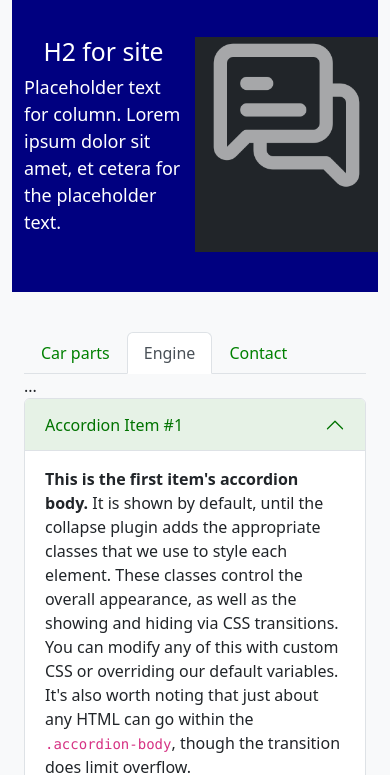
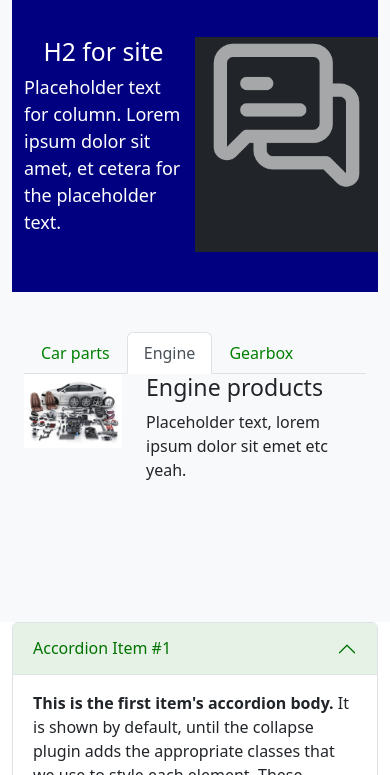
Before and after one commit to ckb4b/ckb4b.github.io, a website: page index.html in a window 390 px wide. Both pictures are taken after a click on the tab "Engine". Shown: the part 730-1505 px from the top of the page. Drawn offline with Linux system fonts and the light colour scheme.

Commit message:
Added extra tab content
Added content for engine and gearbox tabs

```diff
--- a/index.html
+++ b/index.html
@@ -110,29 +110,51 @@
   <div class="col-12">
     <ul class="nav nav-tabs" id="myTab" role="tablist">
       <li class="nav-item" role="presentation">
-        <button class="nav-link active" id="carparts-tab" data-bs-toggle="tab" data-bs-target="#carparts" type="button" role="tab" aria-controls="home" aria-selected="true">Car parts</button>
+        <button class="nav-link active" id="carparts-tab" data-bs-toggle="tab" data-bs-target="#carparts" type="button" role="tab" aria-controls="carparts" aria-selected="true">Car parts</button>
       </li>
       <li class="nav-item" role="presentation">
-        <button class="nav-link" id="profile-tab" data-bs-toggle="tab" data-bs-target="#profile" type="button" role="tab" aria-controls="profile" aria-selected="false">Engine</button>
+        <button class="nav-link" id="engine-tab" data-bs-toggle="tab" data-bs-target="#engine" type="button" role="tab" aria-controls="engine" aria-selected="false">Engine</button>
       </li>
       <li class="nav-item" role="presentation">
-        <button class="nav-link" id="contact-tab" data-bs-toggle="tab" data-bs-target="#contact" type="button" role="tab" aria-controls="contact" aria-selected="false">Contact</button>
+        <button class="nav-link" id="gearbox-tab" data-bs-toggle="tab" data-bs-target="#gearbox" type="button" role="tab" aria-controls="gearbox" aria-selected="false">Gearbox</button>
       </li>
     </ul>
     <div class="tab-content" id="myTabContent">
       <div class="tab-pane fade show active" id="carparts" role="tabpanel" aria-labelledby="home-tab">
         <div class="row">
           <div class="col-4">
-          <img src="../images/car-parts.jpg">
+          <img src="../images/car-parts.jpg" style="width: 100%;">
           </div>
           <div class="col-8">
-            <h3>Hero product</h3>
+            <h3>Car parts products</h3>
             <p>Placeholder text, lorem ipsum dolor sit emet etc yeah.</p>
           </div>
         </div>
       </div>
-      <div class="tab-pane fade" id="profile" role="tabpanel" aria-labelledby="profile-tab">...</div>
-      <div class="tab-pane fade" id="contact" role="tabpanel" aria-labelledby="contact-tab">...</div>
+      <div class="tab-pane fade" id="engine" role="tabpanel" aria-labelledby="engine-tab">
+        <div class="row">
+          <div class="col-4">
+          <img src="../images/car-parts.jpg" style="width: 100%;">
+          </div>
+          <div class="col-8">
+            <h3>Engine products</h3>
+            <p>Placeholder text, lorem ipsum dolor sit emet etc yeah.</p>
+          </div>
+        </div>
+      </div>
+      </div>
+      <div class="tab-pane fade" id="gearbox" role="tabpanel" aria-labelledby="gearbox-tab">
+        <div class="row">
+          <div class="col-4">
+          <img src="../images/car-parts.jpg" style="width: 100%;">
+          </div>
+          <div class="col-8">
+            <h3>Gearbox products</h3>
+            <p>Placeholder text, lorem ipsum dolor sit emet etc yeah.</p>
+          </div>
+        </div>
+      </div>
+      </div>
     </div>
   </div>
 </div>
```
